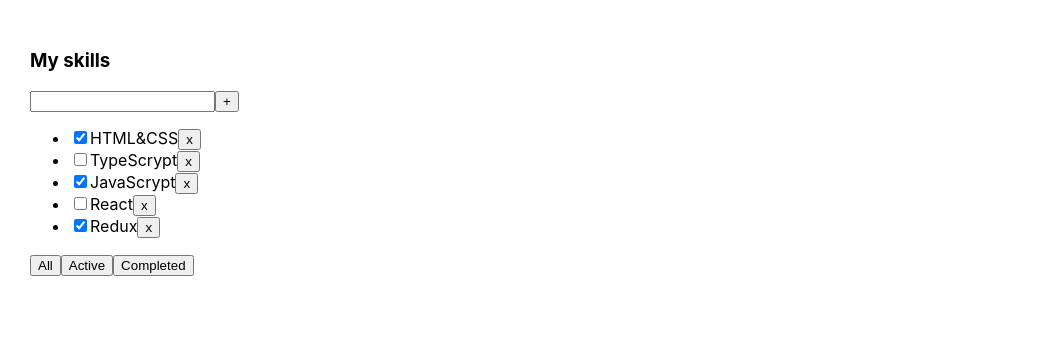
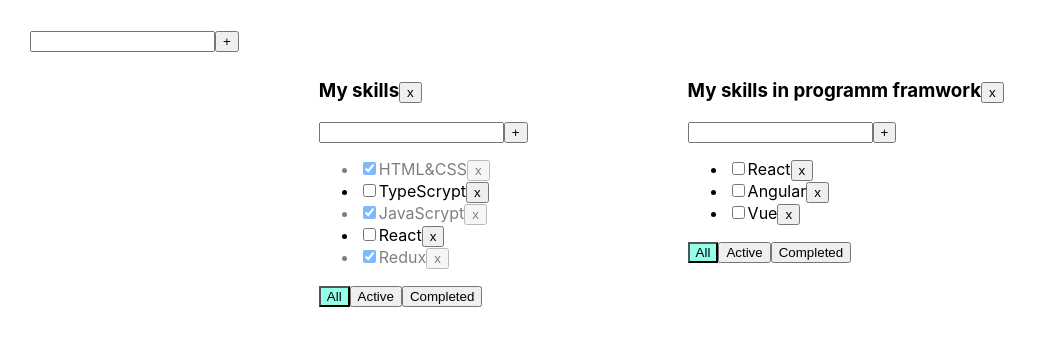
Before and after one commit to mishashmidt0/myTodolist, a React (Create React App) app: page / in a window 1280 px wide. Shown: the top 346 px of the page, without its empty margins (0-1037 px from the left). Built offline with nearby package versions, Linux system fonts and the light colour scheme.

Commit message:
feat: add change todolist title

```diff
--- /dev/null
+++ b/src/components/forApp/Todolist/AddItemForm.tsx
@@ -0,0 +1,34 @@
+import { AddItemFormPropsType } from "../../../types/PropsStyle";
+import React, { useState } from "react";
+import s from "./styleTodoList.module.css";
+
+
+export function AddItemForm ( props: AddItemFormPropsType ) {
+
+	const [ newTextArea, setTextArea ] = useState ( '' )
+	const [ error, setError ] = useState ( '' );
+
+	const onChangeText = ( e: React.ChangeEvent<HTMLInputElement> ) => {
+		setError ( '' )
+		setTextArea ( e.currentTarget.value )
+	}
+	const addTask = () => {
+		if ( newTextArea.trim () === '' ) {
+			setError ( 'Error' );
+			return
+		}
+		props.addItem ( newTextArea );
+		setTextArea ( '' )
+	}
+	const onKeyPress = ( e: React.KeyboardEvent<HTMLInputElement> ) => {
+		if ( e.ctrlKey ) addTask ()
+	}
+
+	return (
+		<div>
+			<input className={ error && s.textInput } onChange={ onChangeText } value={ newTextArea } onKeyPress={ onKeyPress }/>
+			<button onClick={ addTask }>+</button>
+			{ error && <div className={ s.textError }>{ 'Error, can`t add empty task' }</div> }
+		</div>
+	)
+}
--- /dev/null
+++ b/src/components/forApp/Todolist/EditebleSpan.tsx
@@ -0,0 +1,31 @@
+import React, { ChangeEvent, useState } from "react";
+import { EditebleSpanPropsType } from "../../../types/PropsStyle";
+
+
+export function EditebleSpan ( props: EditebleSpanPropsType ) {
+
+
+	let [ editMode, setEditMode ] = useState<boolean> ( false );
+	let [ title, setTitle ] = useState ( props.title );
+
+	const activateEditMode = () => {
+		setEditMode ( true )
+	}
+	const activateViewMode = () => {
+		setEditMode ( false )
+		props.onChange ( title )
+	}
+	const onChangeTitleHandler = ( e: ChangeEvent<HTMLInputElement> ) => {
+		setTitle ( e.currentTarget.value )
+	}
+
+
+	return (
+		editMode ? <input
+				value={ title }
+				onBlur={ activateViewMode }
+				autoFocus
+				onChange={ onChangeTitleHandler }/>
+			: <span onDoubleClick={ activateEditMode }>{ props.title }</span>
+	)
+}
--- a/src/components/forApp/Todolist/Todolist.tsx
+++ b/src/components/forApp/Todolist/Todolist.tsx
@@ -1,35 +1,60 @@
-import React, { useState } from "react";
+import React from "react";
 import { PropsStyleForTodolist } from "../../../types/PropsStyle";
+import s from './styleTodoList.module.css'
+import { AddItemForm } from "./AddItemForm";
+import { EditebleSpan } from "./EditebleSpan";
 
 
 export function Todolist ( props: PropsStyleForTodolist ) {
 
-	const [ newTextArea, setTextArea ] = useState ( '' )
-	function addTask(){
-	props.addTask(newTextArea);
-		setTextArea('')
+	const removeTodolist = () => {
+		props.removeTodolist ( props.id )
+	}
+	const changeTodolistTitle = ( title: string ) => {
+		props.changeTodolistTitle ( props.id, title )
 	}
 
+	const addTask = ( title: string ) => {
+		props.addTask ( title, props.id )
+	}
 	return (
 		<div className="App">
 			<div>
-				<h3>{ props.heading }</h3>
-				<div>
-					<input onChange={ ( el ) => setTextArea ( el.currentTarget.value ) } value={ newTextArea }/>
-					<button onClick={ addTask }>+</button>
-				</div>
+				<h3>
+					<EditebleSpan title={ props.heading } onChange={ changeTodolistTitle }/>
+
+					<button onClick={ () => {
+						removeTodolist ()
+					} }>x
+					</button>
+				</h3>
+				<AddItemForm addItem={ addTask }/>
 				<ul>
 					{ props.task.map ( ( el ) => {
-						return ( <li key={el.id}> <input type={ el.type } checked={ el.isDone } readOnly={true}/><span>{ el.title }</span>
-								<button onClick={ () => props.removeTask ( el.id ) }>x</button>
+
+						const chengeStatusHandler = ( e: React.ChangeEvent<HTMLInputElement> ) => {
+							props.changeIsDoneInputTask ( el.id, e.currentTarget.checked, props.id )
+						}
+						const onChengeTitleHandler = ( newValue: string ) => {
+							props.chengeTaskTitle ( el.id, newValue, props.id )
+						}
+
+						return ( <li key={ el.id } className={ el.isDone ? s.completeTask : '' }>
+								<input type={ el.type }
+								       checked={ el.isDone }
+								       readOnly={ true }
+								       onChange={ chengeStatusHandler }
+								/>
+								<EditebleSpan title={ el.title } onChange={ onChengeTitleHandler }/>
+								<button onClick={ () => props.removeTask ( el.id, props.id ) }>x</button>
 							</li>
 						)
 					} ) }
 				</ul>
 				<div>
-					<button onClick={ () => props.changeFilter ( 'all' ) }>All</button>
-					<button onClick={ () => props.changeFilter ( 'active' ) }>Active</button>
-					<button onClick={ () => props.changeFilter ( 'completed' ) }>Completed</button>
+					<button className={ props.filter === 'all' ? s.activeButton : '' } onClick={ () => props.changeFilter ( 'all', props.id ) }>All</button>
+					<button className={ props.filter === 'active' ? s.activeButton : '' } onClick={ () => props.changeFilter ( 'active', props.id ) }>Active</button>
+					<button className={ props.filter === 'completed' ? s.activeButton : '' } onClick={ () => props.changeFilter ( 'completed', props.id ) }>Completed</button>
 				</div>
 			</div>
 		</div>
--- a/src/components/forApp/Todolist/dataForTodolist.ts
+++ /dev/null
@@ -1,29 +0,0 @@
-import { PropsStyleForData } from "../../../types/PropsStyle";
-import { v1 } from "uuid";
-
-
-export const task1: PropsStyleForData = [
-	{ id: v1(), title: 'HTML&CSS', type: 'checkbox', isDone: true },
-	{ id: v1(), title: 'TypeScrypt', type: 'checkbox', isDone: false },
-	{ id: v1(), title: 'JavaScrypt', type: 'checkbox', isDone: true },
-	{ id: v1(), title: 'React', type: 'checkbox', isDone: false },
-	{ id: v1(), title: 'Redux', type: 'checkbox', isDone: true },
-]
-// export const task2: PropsStyleForData = {
-// 	heading: "My skills in programm framwork ",
-// 	task: [
-// 		{ id: 1, title: 'React', type: 'checkbox', isDone: false },
-// 		{ id: 2, title: 'Angular', type: 'checkbox', isDone: false },
-// 		{ id: 3, title: 'Vue', type: 'checkbox', isDone: false },
-//
-// 	],
-// }
-// export const task3: PropsStyleForData = {
-// 	heading: "My skills in sports ",
-// 	task: [
-// 		{ id: 1, title: 'Footbal', type: 'checkbox', isDone: true },
-// 		{ id: 2, title: 'Chess', type: 'checkbox', isDone: true },
-// 		{ id: 3, title: 'Swimming', type: 'checkbox', isDone: false },
-// 	],
-//
-// }
--- /dev/null
+++ b/src/components/forApp/Todolist/styleTodoList.module.css
@@ -0,0 +1,15 @@
+.textInput {
+    border: solid 2px red;
+}
+
+.textError {
+    color: red;
+}
+
+.completeTask {
+    opacity: 0.5;
+}
+
+.activeButton {
+    background-color: #93ffe8;
+}
--- a/src/pages/app/App.css
+++ b/src/pages/app/App.css
@@ -1,6 +1,8 @@
+main{
+  display: flex;
+}
 .App {
   padding: 30px;
-  display: flex;
 }
 
 .App > div {
--- a/src/pages/app/App.tsx
+++ b/src/pages/app/App.tsx
@@ -1,41 +1,130 @@
 import React, { useState } from 'react';
 import './App.css';
-import { Todolist } from "../../components/forApp/Todolist/Todolist";
-import { task1 } from "../../components/forApp/Todolist/dataForTodolist";
-import { PropsStyleForTask, PropsTypeForFilter } from "../../types/PropsStyle";
+import { PropsStyleForTask, PropsTypeForFilter, TidolistType } from "../../types/PropsStyle";
 import { v1 } from 'uuid';
+import { Todolist } from '../../components/forApp/Todolist/Todolist';
+import { AddItemForm } from "../../components/forApp/Todolist/AddItemForm";
 
 
 function App () {
-	let [ tasks, setTasked ] = useState<Array<PropsStyleForTask>> ( task1 )
-	let [ filter, setFilter ] = useState<PropsTypeForFilter> ( 'all' )
 
-	function removeTask ( id: string ) {
-		setTasked ( tasks.filter ( ( el ) => el.id !== id ) );
+	const todolistId1 = v1 ();
+	const todolistId2 = v1 ();
+	type TaskObjType = { [ key: string ]: PropsStyleForTask[] }
+	let [ taskObj, setTaskObj ] = useState<TaskObjType> ( {
+		[ todolistId1 ]: [
+			{ id: v1 (), title: 'HTML&CSS', type: 'checkbox', isDone: true },
+			{ id: v1 (), title: 'TypeScrypt', type: 'checkbox', isDone: false },
+			{ id: v1 (), title: 'JavaScrypt', type: 'checkbox', isDone: true },
+			{ id: v1 (), title: 'React', type: 'checkbox', isDone: false },
+			{ id: v1 (), title: 'Redux', type: 'checkbox', isDone: true },
+		],
+		[ todolistId2 ]: [
+			{ id: v1 (), title: 'React', type: 'checkbox', isDone: false },
+			{ id: v1 (), title: 'Angular', type: 'checkbox', isDone: false },
+			{ id: v1 (), title: 'Vue', type: 'checkbox', isDone: false },
+		],
+
+	} )
+
+	let [ todolists, setTodolist ] = useState<Array<TidolistType>> ( [
+		{ id: todolistId1, title: 'My skills', filter: 'all' },
+		{ id: todolistId2, title: 'My skills in programm framwork', filter: 'all' },
+	] );
+
+	function removeTask ( id: string, todolistId: string ) {
+		let tasks = taskObj[ todolistId ];
+		taskObj[ todolistId ] = tasks.filter ( ( el ) => el.id !== id )
+		setTaskObj ( { ...taskObj } )
 	}
 
-	function changeFilter ( value: PropsTypeForFilter ) {
-		setFilter ( value );
+
+	function changeFilter ( value: PropsTypeForFilter, todolistId: string ) {
+		let todolist = todolists.find ( tl => tl.id === todolistId );
+		if ( todolist ) {
+			todolist.filter = value;
+			setTodolist ( [ ...todolists ] )
+		}
 	}
 
-	function addTask ( text: string ) {
+	function addTask ( text: string, todolistId: string ) {
 		const newTask: PropsStyleForTask = { id: v1 (), title: text, type: 'checkbox', isDone: false };
-		setTasked ( [ newTask, ...tasks ] )
+		taskObj[ todolistId ] = [ newTask, ...taskObj[ todolistId ] ];
+		setTaskObj ( { ...taskObj } )
 	}
 
-	let taskForTodolist = tasks;
+	function changeStatus ( id: string, isDone: boolean, todolistId: string ) {
+		const tasks = taskObj[ todolistId ];
+		const task = tasks.find ( ( el ) => id === el.id );
+		if ( task ) task.isDone = isDone;
+		setTaskObj ( { ...taskObj } )
+	}
 
-	if ( filter === 'active' ) {
-		taskForTodolist = tasks.filter ( t => !t.isDone )
+	function removeTodolist ( todolistId: string ) {
+		let filtedTodolist = todolists.filter ( tl => tl.id !== todolistId )
+		setTodolist ( filtedTodolist );
+		delete taskObj[ todolistId ];
+		setTaskObj ( { ...taskObj } )
 	}
-	if ( filter === 'completed' ) {
-		taskForTodolist = tasks.filter ( t => t.isDone )
+
+	function changeTodolistTitle ( id: string, title: string ) {
+		const todolist = todolists.find ( ( el ) => el.id === id )
+		if ( todolist ) {
+			todolist.title = title;
+			setTodolist ( [ ...todolists ] )
+		}
+
+	}
+
+	function addTodolist ( title: string ) {
+		let newTodolist: TidolistType = { id: v1 (), title: title, filter: "all" }
+
+		setTaskObj ( { ...taskObj, [ newTodolist.id ]: [] } )
+		setTodolist ( [ newTodolist, ...todolists ] )
+
+
+	}
+
+	function chengeTaskTitle ( id: string, newTitle: string, todolistId: string ) {
+		const tasks = taskObj[ todolistId ];
+		const task = tasks.find ( ( el ) => id === el.id );
+		if ( task ) task.title = newTitle;
+		setTaskObj ( { ...taskObj } )
 	}
 
 	return (
-		<div>
-			<Todolist heading={ 'My skills' } task={ taskForTodolist } removeTask={ removeTask } changeFilter={ changeFilter } addTask={addTask}/>
-		</div>
+
+		<main className="App">
+			<AddItemForm addItem={ addTodolist }/>
+
+			{ todolists.map ( ( tl: TidolistType ) => {
+
+				let taskForTodolist = taskObj[ tl.id ];
+
+				if ( tl.filter === 'active' ) {
+					taskForTodolist = taskObj[ tl.id ].filter ( ( t: PropsStyleForTask ) => !t.isDone )
+				}
+				if ( tl.filter === 'completed' ) {
+					taskForTodolist = taskObj[ tl.id ].filter ( ( t: PropsStyleForTask ) => t.isDone )
+				}
+
+				return <Todolist
+					key={ tl.id }
+					id={ tl.id }
+					heading={ tl.title }
+					task={ taskForTodolist }
+					removeTask={ removeTask }
+					changeFilter={ changeFilter }
+					addTask={ addTask }
+					changeIsDoneInputTask={ changeStatus }
+					filter={ tl.filter }
+					removeTodolist={ removeTodolist }
+					chengeTaskTitle={ chengeTaskTitle }
+					changeTodolistTitle={ changeTodolistTitle }
+				/>
+			} ) }
+
+		</main>
 	);
 }
 
```
Also changed, not shown: src/types/PropsStyle.ts (+21 -5 lines).
